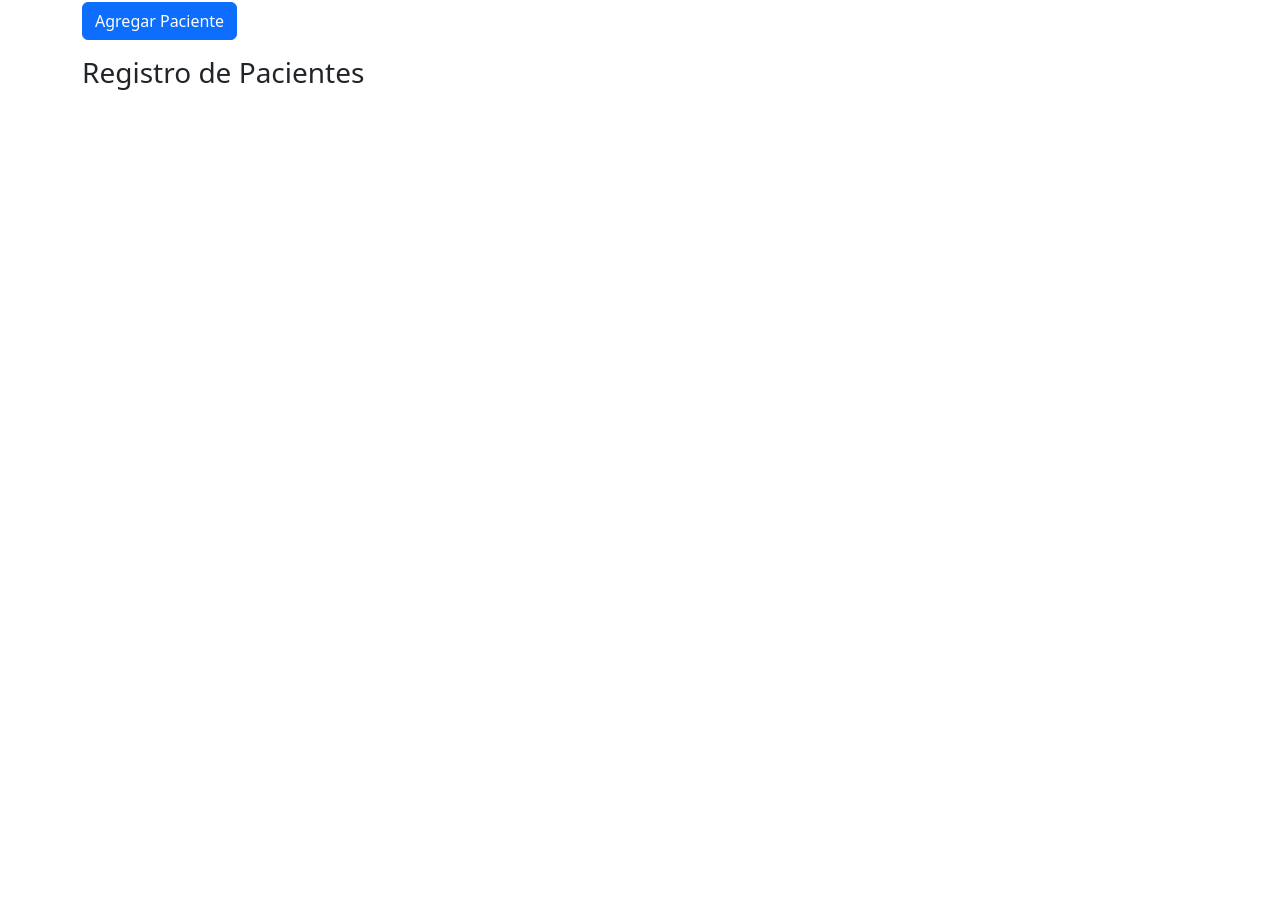
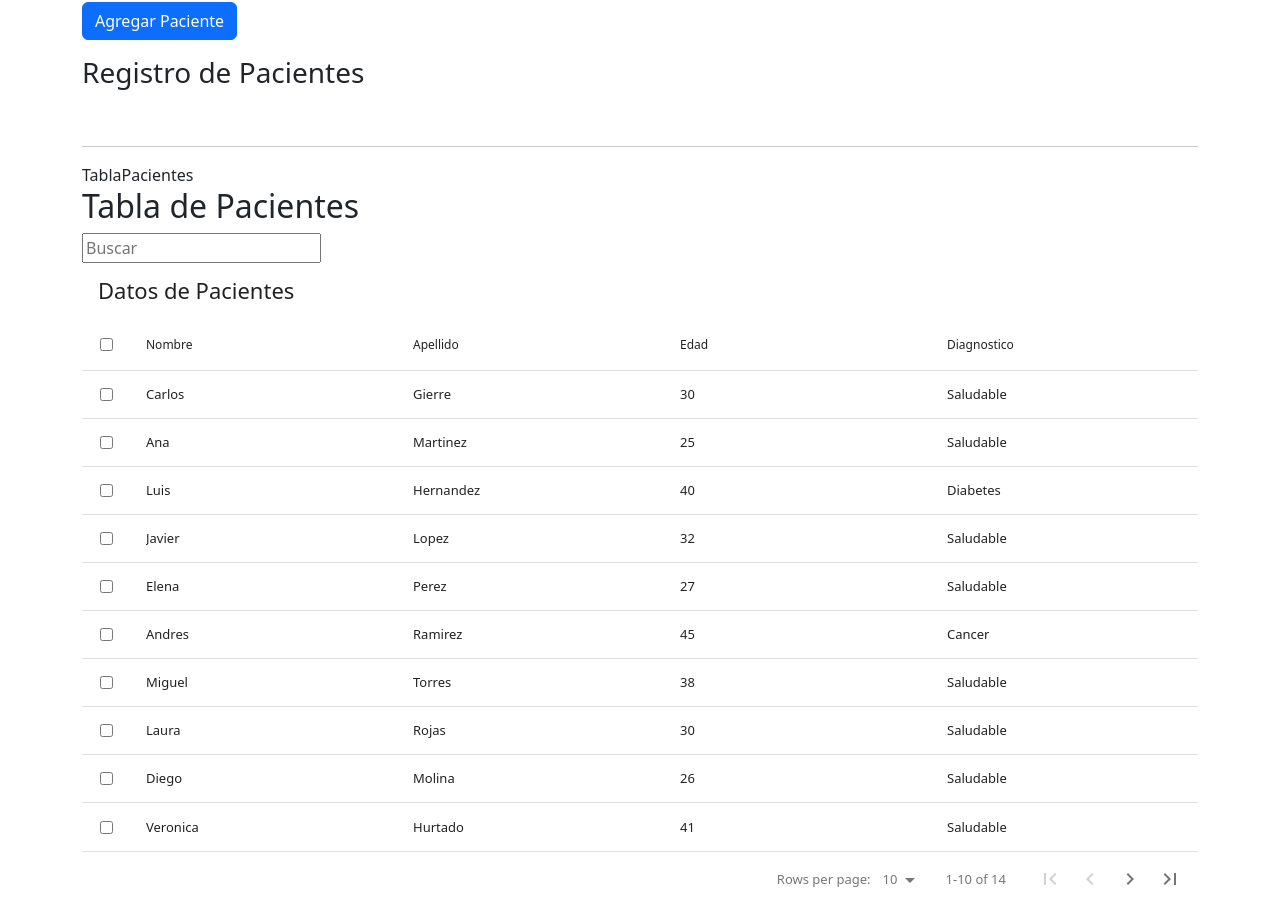
Before and after one commit to Cris7ian-tech/HISTORIAS-MEDICAS---Grupo-3, a React (Vite) app: page / in a window 1280 px wide. Shown: the part 390-1297 px from the top of the page. Before the commit the page ends 800 px from the top, so only its background shows below. Built offline with nearby package versions, Linux system fonts and the light colour scheme.

Commit message:
react-data-table
se agrego tabla para data de pacientes, con buscador, paginacion, etc.

```diff
--- a/package.json
+++ b/package.json
@@ -13,6 +13,7 @@
     "bootstrap": "^5.3.3",
     "prop-types": "^15.8.1",
     "react": "^18.3.1",
+    "react-data-table-component": "^7.6.2",
     "react-dom": "^18.3.1"
   },
   "devDependencies": {
--- a/src/App.jsx
+++ b/src/App.jsx
@@ -1,7 +1,10 @@
-import './App.css'
+import TablaPacientes from './components/TablaPacientes'
 import { useState, useEffect } from 'react'
 import PacientesForm from './components/PacientesForm'
 import PacientesLista from './components/PacientesLista'
+import './App.css'
+
+
 function App() {
   const [pacientes, setPacientes] = useState([])
   const [editandoIndex, setEditandoIndex] = useState(null)
@@ -44,6 +47,11 @@ function App() {
         />
         <PacientesLista pacientes={pacientes} editarPaciente={handleEditarPaciente}
         />
+        <br />
+        <hr />
+        <TablaPacientes />
+
+
       </div>
     </>
   )
--- /dev/null
+++ b/src/components/TablaPacientes.jsx
@@ -0,0 +1,180 @@
+import DataTable from "react-data-table-component"
+import { useState, useEffect } from "react";
+
+//React Data Table Component
+const TablaPacientes = () => {
+
+  const columns = [
+    {
+      name: 'Nombre',
+      selector: row => row.nombre,
+      sortable: true,
+    },
+    {
+      name: 'Apellido',
+      selector: row => row.apellido,
+      sortable: true,
+    },
+    {
+      name: 'Edad',
+      selector: row => row.edad,
+      sortable: true,
+    },
+    {
+      name: 'Diagnostico',
+      selector: row => row.diagnostico,
+      sortable: true,
+    },
+
+  ];
+
+  const data = [
+    {
+      nombre: 'Carlos',
+      apellido: 'Gierre',
+      edad: 30,
+      diagnostico: 'Saludable',
+    },
+    {
+      nombre: 'Ana',
+      apellido: 'Martinez',
+      edad: 25,
+      diagnostico: 'Saludable',
+    },
+    {
+      nombre: 'Luis',
+      apellido: 'Hernandez',
+      edad: 40,
+      diagnostico: 'Diabetes',
+    },
+    {
+      nombre: 'Javier',
+      apellido: 'Lopez',
+      edad: 32,
+      diagnostico: 'Saludable',
+    },
+    {
+      nombre: 'Elena',
+      apellido: 'Perez',
+      edad: 27,
+      diagnostico: 'Saludable',
+    },
+    {
+      nombre: 'Andres',
+      apellido: 'Ramirez',
+      edad: 45,
+      diagnostico: 'Cancer',
+    },
+    {
+      nombre: 'Miguel',
+      apellido: 'Torres',
+      edad: 38,
+      diagnostico: 'Saludable',
+    },
+    {
+      nombre: 'Laura',
+      apellido: 'Rojas',
+      edad: 30,
+      diagnostico: 'Saludable',
+    },
+    {
+      nombre: 'Diego',
+      apellido: 'Molina',
+      edad: 26,
+      diagnostico: 'Saludable',
+    },
+    {
+      nombre: 'Veronica',
+      apellido: 'Hurtado',
+      edad: 41,
+      diagnostico: 'Saludable',
+    },
+    {
+      nombre: 'Raquel',
+      apellido: 'Gonzalez',
+      edad: 34,
+      diagnostico: 'Saludable',
+    },
+    {
+      nombre: 'Santiago',
+      apellido: 'Palacios',
+      edad: 39,
+      diagnostico: 'Cancer',
+    },
+    {
+      nombre: 'Claudia',
+      apellido: 'Bermudez',
+      edad: 29,
+      diagnostico: 'Saludable',
+    },
+    {
+      nombre: 'Fernando',
+      apellido: 'Lopez',
+      edad: 42,
+      diagnostico: 'Saludable',
+    },
+  ]
+
+  //registro:
+  const [records, setRecords] = useState(data);
+  const [loading, setLoading] = useState(true);
+
+  //simulamos carga:
+  useEffect(() => {
+    const timeout = setTimeout(() => {
+      setRecords(data);
+      setLoading(false);
+    }, 3000);
+
+    return () => clearTimeout(timeout);
+  }, []);
+
+
+  //Buscador
+  const handleChange = (e) => {
+    const filteredRecords =data.filter(record => {
+      return record.nombre.toLowerCase().includes(e.target.value.toLowerCase())
+    })
+    setRecords(filteredRecords)
+  }
+
+  //Spiner de carga:
+  const loader = () => {
+    return (
+      <div className="spinner-border" role="status">
+        <span className="visually-hidden">Loading...</span>
+      </div>
+    )
+  }
+
+
+
+  return (
+
+    <>
+    <div>TablaPacientes
+      <h2>Tabla de Pacientes</h2>
+
+      <input type="text" name="buscador" id="buscador"
+      placeholder="Buscar"
+      onChange={handleChange}
+      />
+
+      <DataTable
+      title="Datos de Pacientes"
+        columns={columns}
+        data={records}
+        selectableRows
+        onSelectedRowsChange={data => console.log(data)}
+        pagination
+        fixedHeader
+        progressPending={loading}
+        //progressComponent={loader}
+
+        />
+    </div>
+    </>
+  )
+}
+
+export default TablaPacientes
```
Also changed, not shown: 1 other file (tests, documents, lock files or other folders).
